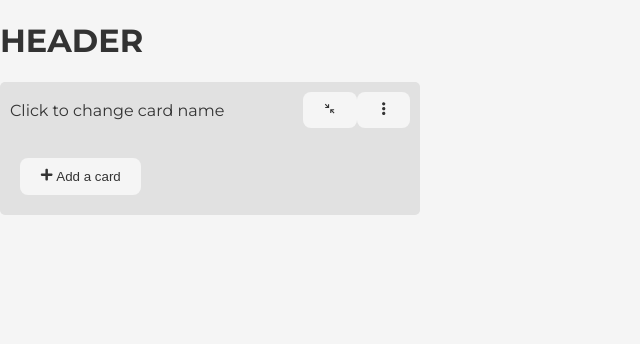
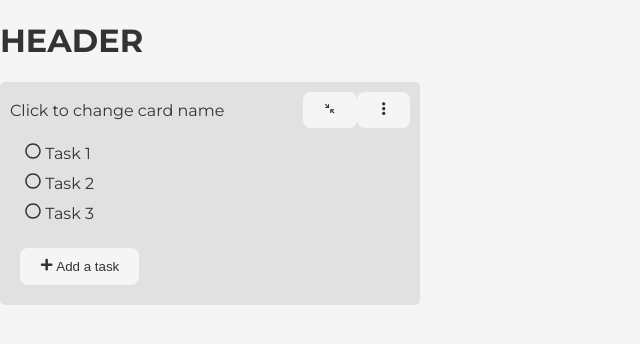
Before and after one commit to DanielValik/lotre, a React (Vite) app: page /board in a window 1280 px wide. Shown: the top 344 px of the page, without its empty margins (0-640 px from the left). Built offline with nearby package versions, Linux system fonts and the light colour scheme.

Commit message:
task firtst implementation

```diff
--- a/src/features/board/CardItem.jsx
+++ b/src/features/board/CardItem.jsx
@@ -33,6 +33,24 @@ const StyledInput = styled.input`
   width: 100%;
 `;
 
+const tasks = [
+  {
+    id: 1,
+    name: "Task 1",
+    isCompleted: false,
+  },
+  {
+    id: 2,
+    name: "Task 2",
+    isCompleted: false,
+  },
+  {
+    id: 3,
+    name: "Task 3",
+    isCompleted: false,
+  },
+];
+
 function CardItem() {
   const [cardName, setCardName] = useState("Click to change card name");
   const [isEditingCardName, setIsEditingCardName] = useState(false);
@@ -42,6 +60,9 @@ function CardItem() {
       setIsEditingCardName(false);
     }
   }
+
+  const [newTasks, setNewTasks] = useState(false);
+  function handleAddTask() {}
 
   return (
     <StyledCardItem>
@@ -68,12 +89,18 @@ function CardItem() {
           </Button>
         </div>
       </CardHeader>
+
       <CardBody>
-        <Task />
+        {tasks.map((task) => (
+          <Task key={task.id} task={task} />
+        ))}
       </CardBody>
+
+      {newTasks && <NewTaskForm />}
+
       <CardFooter>
-        <Button>
-          <FaPlus /> Add a card
+        <Button onClick={handleAddTask}>
+          <FaPlus /> Add a task
         </Button>
       </CardFooter>
     </StyledCardItem>
--- /dev/null
+++ b/src/features/board/NewTaskForm.jsx
@@ -0,0 +1,5 @@
+function NewTaskForm() {
+  return <div></div>;
+}
+
+export default NewTaskForm;
--- a/src/features/board/Task.jsx
+++ b/src/features/board/Task.jsx
@@ -1,5 +1,19 @@
-function Task() {
-  return <div></div>;
+import { useState } from "react";
+import { FaRegCheckCircle, FaRegCircle } from "react-icons/fa";
+import styled from "styled-components";
+
+const StyledTask = styled.div`
+  padding: 5px;
+`;
+
+function Task({ task }) {
+  const [isCompleted, setIsCompleted] = useState(task.isCompleted);
+
+  return (
+    <StyledTask onClick={() => setIsCompleted((isCompleted) => !isCompleted)}>
+      {isCompleted ? <FaRegCheckCircle /> : <FaRegCircle />} {task.name}{" "}
+    </StyledTask>
+  );
 }
 
 export default Task;
```
Also changed, not shown: src/features/board/AddTaskBtn.jsx (deleted).
